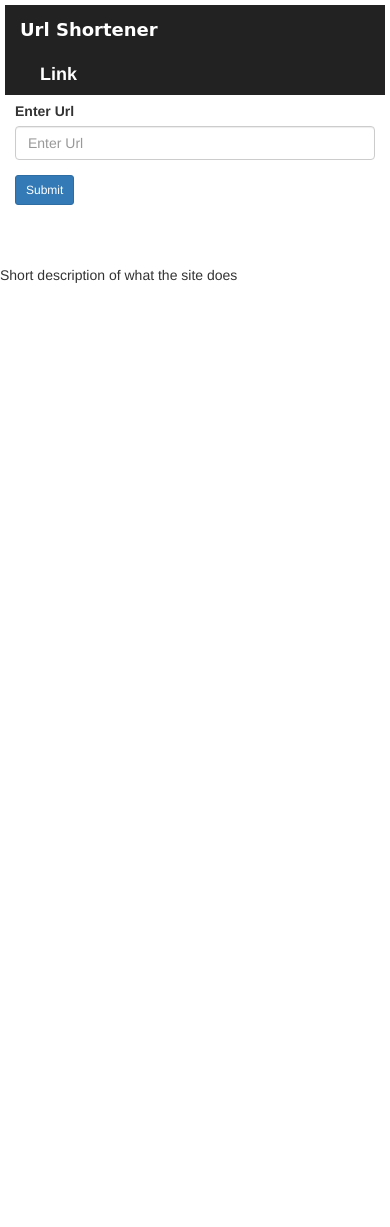
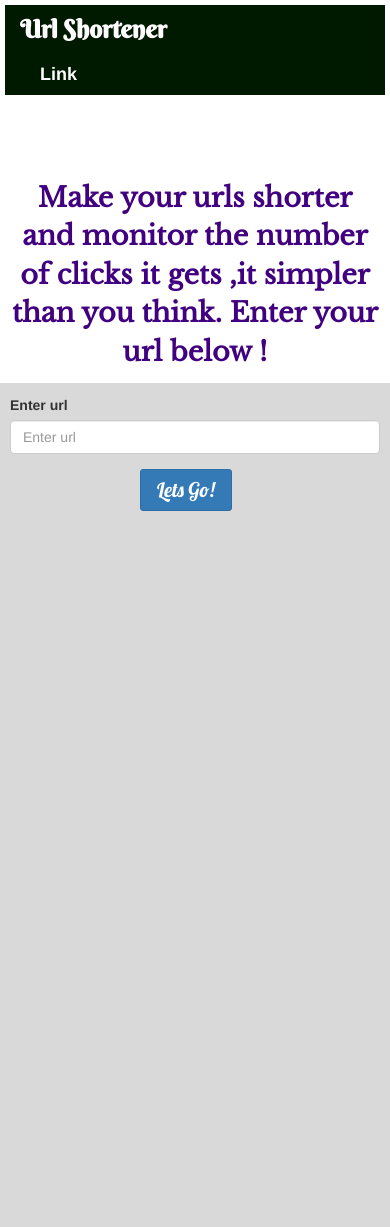
Before and after one commit to Kipngetich33/Url_Shortener, a Django app: page / in a window 390 px wide. Before the commit the page ends 283 px from the top, so only its background shows below. Run offline with Django 3.2, Linux system fonts and the light colour scheme; some libraries are stand-ins or nearby versions.

Commit message:
add styles to the home page and the makeshort page

```diff
--- a/shortenerapp/forms.py
+++ b/shortenerapp/forms.py
@@ -4,4 +4,4 @@ class UrlForm(forms.Form):
     '''
     class that creates the url submit form
     '''
-    entered_url = forms.URLField(label='Enter Url',max_length = 300)
+    Enter_url = forms.URLField(max_length = 300)
--- a/shortenerapp/templates/home.html
+++ b/shortenerapp/templates/home.html
@@ -5,24 +5,31 @@
 
 {% block styles %}
     {% bootstrap_css %}
-    <link rel="stylesheet" href="{% static 'css/all_pics.css' %}">
+    <link href="https://fonts.googleapis.com/css?family=Berkshire+Swash|Libre+Baskerville|Lobster" rel="stylesheet">
 {% endblock %}
-
 {% block content %}
 {{block.super}}
-<div class="col-md-2"></div>
-<div class="col-md-8">
-    <!-- Adding a search form  -->
-    <form method="post" enctype="multipart/form-data">
-        {% csrf_token %} {% bootstrap_form form%}
-        <input type="submit" class="btn btn-primary btn-sm" value="Submit">
-        <input type="hidden" name="next" value="{{next}}">
+<div class="row">
+    <div class="col-md-3"></div>
+    <div class="col-md-6">
+            <div style="text-align:center; margin-top:20%;">
+                    <p style="margin:10px; font-family: 'Libre Baskerville', serif; font-weight:bolder; font-size:27px; color:#400080;" >Make your urls shorter and monitor the number of clicks it gets ,it simpler than you think. Enter your url below !  </p>
+            </div>
 
-    </form>
-    <!-- search form end -->
+    </div>
+    <div class="col-md-3"></div>
+
 </div>
-<br><br><br>
-<p>Short description of what the site does</p>
-<div class="col-md-2"></div>
+<div class="row" style= "background-color:#d9d9d9; height:100vh;" >
+    <div class="col-md-3"></div>
+    <div class="col-md-6" style="margin:10px;">
+        <form method="post" enctype="multipart/form-data" style="margin-top:3%; width:100%;">
+            {% csrf_token %} {% bootstrap_form form%}
+            <input type="submit" class="btn btn-primary btn-sm" value="Lets Go!" style="width:25%; margin-left: 35%; font-family: 'Lobster', cursive; font-size:20px;"  >
+            <input type="hidden" name="next" value="{{next}}">
+        </form>
+    </div>
+    <div class="col-md-3"></div>
+</div>
 
 {% endblock %}
--- a/shortenerapp/templates/navbar.html
+++ b/shortenerapp/templates/navbar.html
@@ -7,13 +7,13 @@
 
 </head>
 <body>
-<nav class="navbar navbar-inverse" style=" border: white; margin:5px;">
-  <div class="container-fluid">
+<nav class="navbar navbar-inverse" style=" border: white; margin:5px;" >
+  <div class="container-fluid" style="background-color:#001a00;">
     <div class="navbar-header">
-      <a class="navbar-brand" href="{% url 'home' %}" style="color:white;font-weight: bolder;font-family: 'Great Vibes', cursive;">Url Shortener</a>
+      <a class="navbar-brand" href="{% url 'home' %}" style="color:white;font-weight: bolder;font-family: 'Great Vibes', cursive; font-family: 'Berkshire Swash', cursive; font-size:25px;">Url Shortener</a>
     </div>
     <div class="navbar-right">
-      <h4><a  href="#" style="margin:20px;color: white; font-weight:bolder;">Link</a></h4>
+      <h4><a  href="#" style="margin:20px;color:white; font-weight:bolder;">Link</a></h4>
     </div>
       <div class="navbar-left ">
       </div>
--- a/shortenerapp/views.py
+++ b/shortenerapp/views.py
@@ -11,7 +11,7 @@ def h(request):
         form = UrlForm(request.POST)
 
         if form.is_valid():
-            search_name = form.cleaned_data['entered_url']
+            search_name = form.cleaned_data['Enter_url']
             is_exist = Urls.url_exist(search_name)
             if is_exist == False:
                 shortcode = Urls.code_generator()
@@ -22,7 +22,8 @@ def h(request):
                 message = 'short code created successfully'
             else:
                 shortcode = Urls.objects.get(httpurl = search_name).short_id
-                httpurl = Urls.objects.get(httpurl = search_name).httpurl
+                httpurl1 = Urls.objects.get(httpurl = search_name).httpurl
+                httpurl = httpurl1[14:-1]
                 requested_object = Urls.objects.get(httpurl = search_name)
                 message = 'A short url for the entered url already exists'
             return render(request,'makeshort.html',{"message":message,"shortcode":shortcode, "httpurl":httpurl,"requested_object":requested_object})
```
Also changed, not shown: shortenerapp/templates/makeshort.html (+13 -5 lines).
